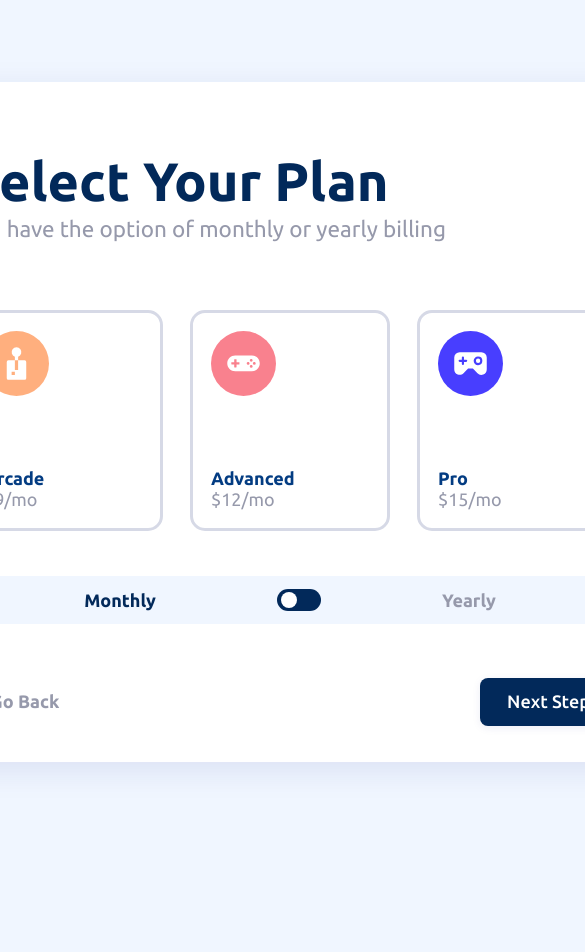
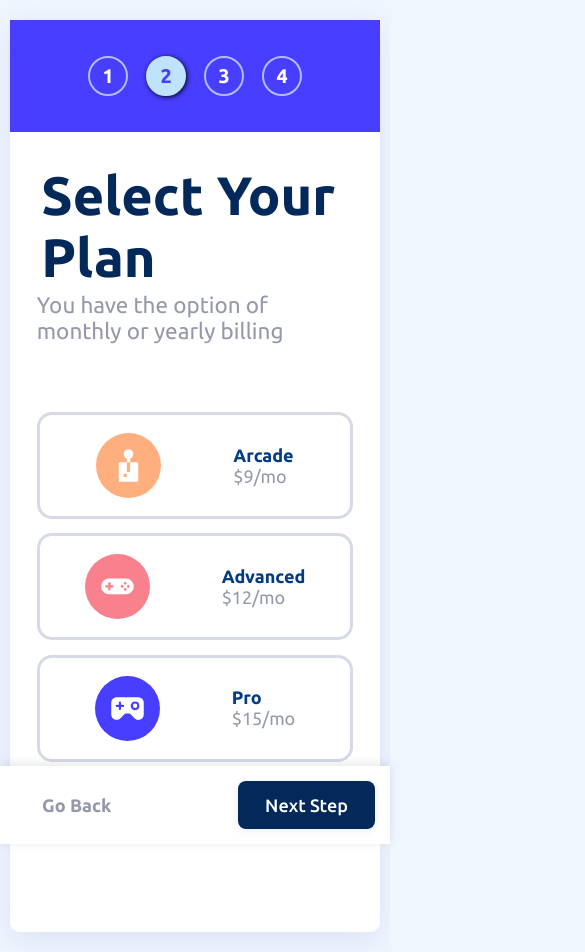
Before and after one commit to ME0WGE/MultiStep-Form-React, a React (Vite) app: page / in a window 390 px wide. Both pictures are taken after typing "Sample", "name@example.com", "5" into the empty fields and a click on the button "Next Step". Shown: the top 952 px of the page, 585 px wide, since content can reach past the window. Before the commit the page ends 844 px from the top, so only its background shows below. Built offline with nearby package versions, Linux system fonts and the light colour scheme; a web font is replaced by a local one.

Commit message:
responsive step2 80%

```diff
--- a/src/components/step2/step2.css
+++ b/src/components/step2/step2.css
@@ -156,3 +156,172 @@
 .next-step:hover {
   background: hsl(213, 96%, 26%);
 }
+
+/* Tablette (768px - 1023px) */
+@media screen and (max-width: 1023px) {
+  .step2 {
+    width: 90%;
+    margin: 0 auto;
+    /* padding-right: 2rem; */
+  }
+
+  .step2-container {
+    min-width: 300px;
+    min-height: 800px;
+    padding: 2rem 1rem 2rem 1.5rem;
+  }
+
+  .plan-cards {
+    gap: 1rem;
+  }
+
+  .card {
+    width: 110px;
+    min-height: 150px;
+  }
+
+  .billing-switch {
+    margin-top: 1rem;
+    padding: 0.6rem 0;
+  }
+
+  .billing-switch span {
+    font-size: 0.9rem;
+  }
+
+  .step2-buttons {
+    margin-top: 1.5rem;
+  }
+
+  .next-step,
+  .go-back {
+    font-size: 0.95rem;
+    padding: 0.7rem 1.8rem;
+  }
+}
+
+/* Mobile (767px-) */
+@media screen and (max-width: 767px) {
+  .step2 {
+    flex-direction: column;
+    width: 95%;
+    margin: 20px auto;
+    padding: 0;
+    border-radius: 10px;
+  }
+
+  .menu-container {
+    width: 100%;
+    padding: 0;
+  }
+
+  .step2-container {
+    min-width: unset;
+    width: 100%;
+    padding: 1.5rem;
+    border-radius: 0 0 10px 10px;
+  }
+
+  .plan-cards {
+    flex-direction: column;
+    gap: 0.8rem;
+  }
+
+  .card {
+    width: 100%;
+    flex-direction: row;
+    align-items: center;
+    min-height: unset;
+    padding: 1rem;
+  }
+
+  .card-image {
+    margin-bottom: 0;
+    margin-right: 1rem;
+  }
+
+  .card-content {
+    text-align: left;
+  }
+
+  .billing-switch {
+    margin-top: 1rem;
+  }
+
+  .step2-buttons {
+    position: fixed;
+    bottom: 0;
+    left: 0;
+    right: 0;
+    background: white;
+    padding: 15px;
+    margin: 0;
+    box-shadow: 0 -2px 10px rgba(0, 0, 0, 0.1);
+    z-index: 10;
+  }
+
+  .next-step,
+  .go-back {
+    font-size: 0.9rem;
+    padding: 0.7rem 1.5rem;
+  }
+}
+
+/* Petits mobiles (375px-) */
+@media screen and (max-width: 375px) {
+  .step2 {
+    width: 100%;
+    margin: 0;
+    border-radius: 0;
+  }
+
+  .step2-container {
+    padding: 1.2rem;
+  }
+
+  .card {
+    padding: 0.8rem;
+  }
+
+  .card-title {
+    font-size: 0.95rem;
+  }
+
+  .card-price {
+    font-size: 0.85rem;
+  }
+
+  .billing-switch {
+    padding: 0.5rem 0;
+  }
+
+  .billing-switch span {
+    font-size: 0.8rem;
+  }
+
+  .switch {
+    width: 40px;
+    height: 20px;
+  }
+
+  .slider:before {
+    height: 14px;
+    width: 14px;
+    left: 3px;
+    bottom: 3px;
+  }
+
+  .switch input:checked + .slider:before {
+    transform: translateX(18px);
+  }
+
+  .step2-buttons {
+    padding: 12px;
+  }
+
+  .next-step,
+  .go-back {
+    padding: 0.6rem 1.2rem;
+    font-size: 0.85rem;
+  }
+}
```
